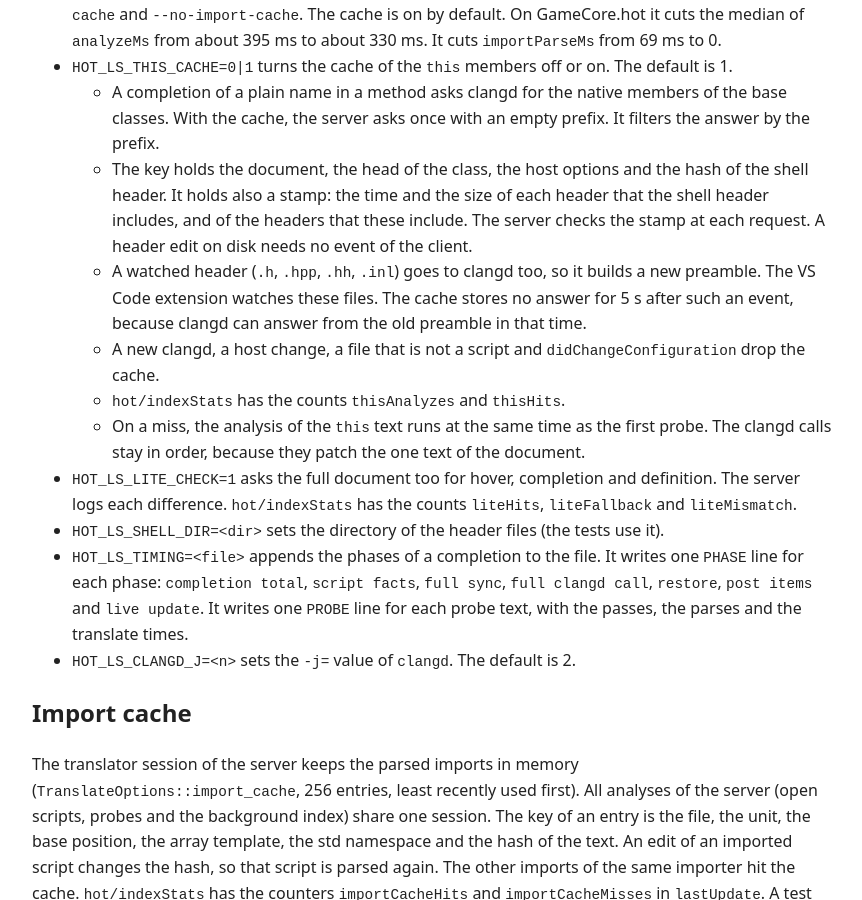
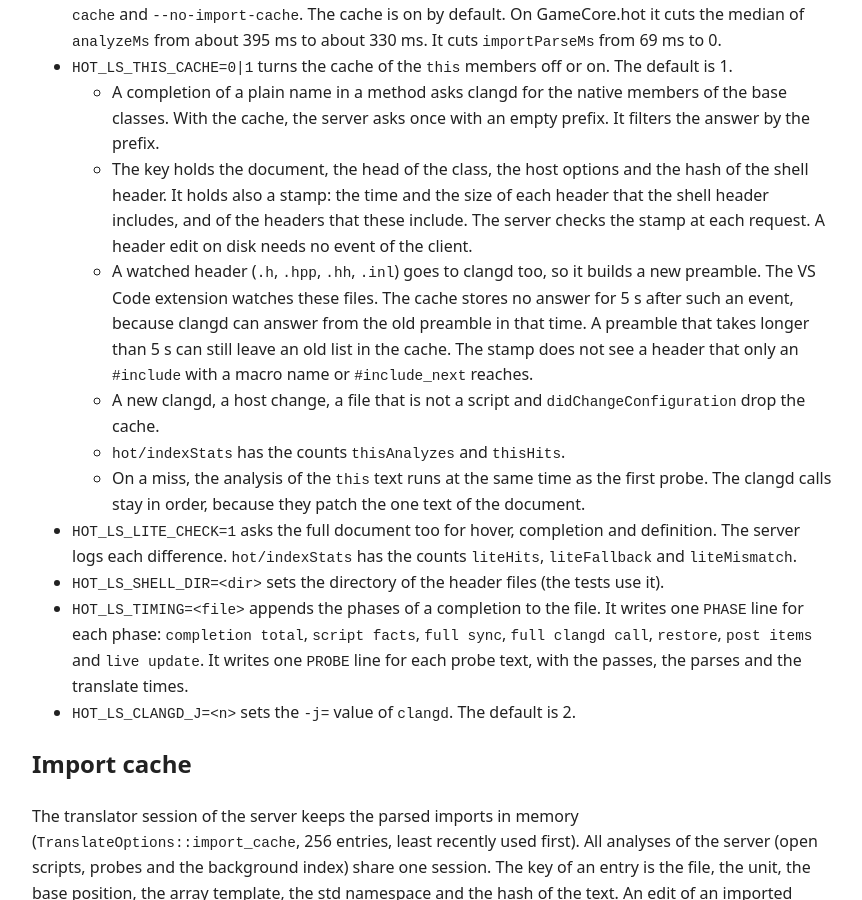
Before and after one commit to rokups/hotpp, a Jekyll site: the page built from doc/tools-ls.md, in a window 1280 px wide and 900 px high, scrolled down 12732 px. Shown: the whole window, without its empty margins (224-1086 px from the left). Built offline with Jekyll 4.4.1, drawn with Linux system fonts in a browser that asks for light colours.

Commit message:
HOT-51 Doc: limits of the this cache

```diff
--- a/doc/tools-ls.md
+++ b/doc/tools-ls.md
@@ -201,7 +201,7 @@ Environment variables:
 - `HOT_LS_THIS_CACHE=0|1` turns the cache of the `this` members off or on. The default is 1.
   - A completion of a plain name in a method asks clangd for the native members of the base classes. With the cache, the server asks once with an empty prefix. It filters the answer by the prefix.
   - The key holds the document, the head of the class, the host options and the hash of the shell header. It holds also a stamp: the time and the size of each header that the shell header includes, and of the headers that these include. The server checks the stamp at each request. A header edit on disk needs no event of the client.
-  - A watched header (`.h`, `.hpp`, `.hh`, `.inl`) goes to clangd too, so it builds a new preamble. The VS Code extension watches these files. The cache stores no answer for 5 s after such an event, because clangd can answer from the old preamble in that time.
+  - A watched header (`.h`, `.hpp`, `.hh`, `.inl`) goes to clangd too, so it builds a new preamble. The VS Code extension watches these files. The cache stores no answer for 5 s after such an event, because clangd can answer from the old preamble in that time. A preamble that takes longer than 5 s can still leave an old list in the cache. The stamp does not see a header that only an `#include` with a macro name or `#include_next` reaches.
   - A new clangd, a host change, a file that is not a script and `didChangeConfiguration` drop the cache.
   - `hot/indexStats` has the counts `thisAnalyzes` and `thisHits`.
   - On a miss, the analysis of the `this` text runs at the same time as the first probe. The clangd calls stay in order, because they patch the one text of the document.
```
